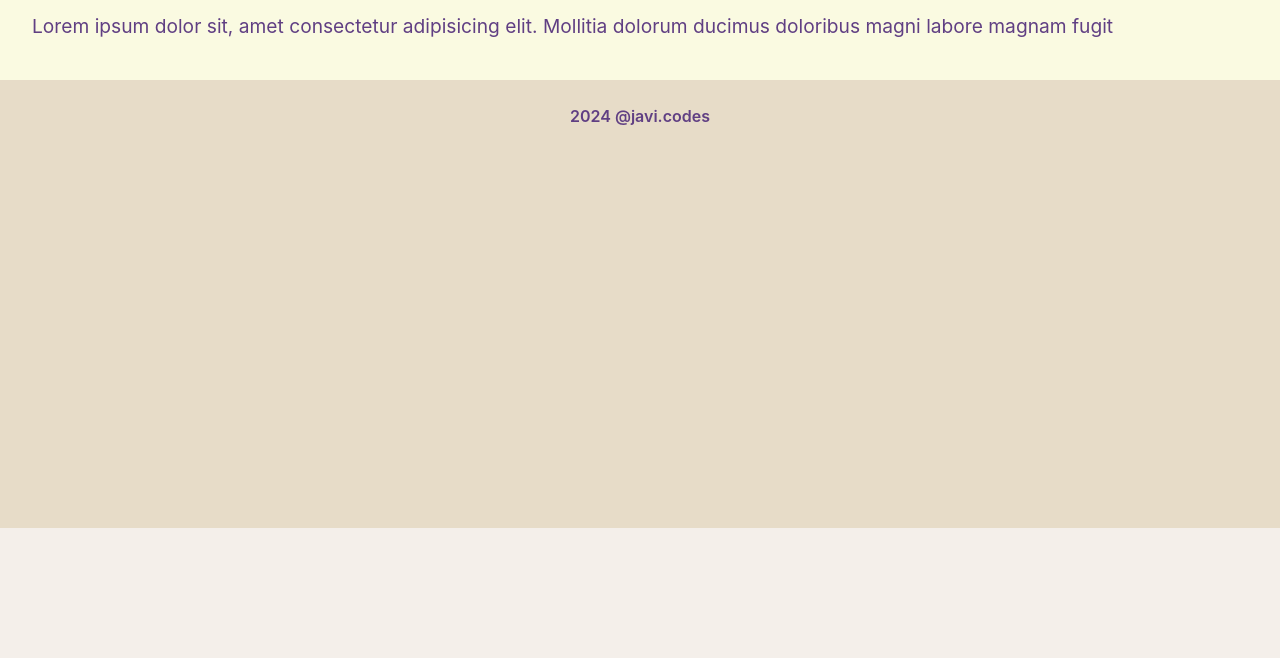
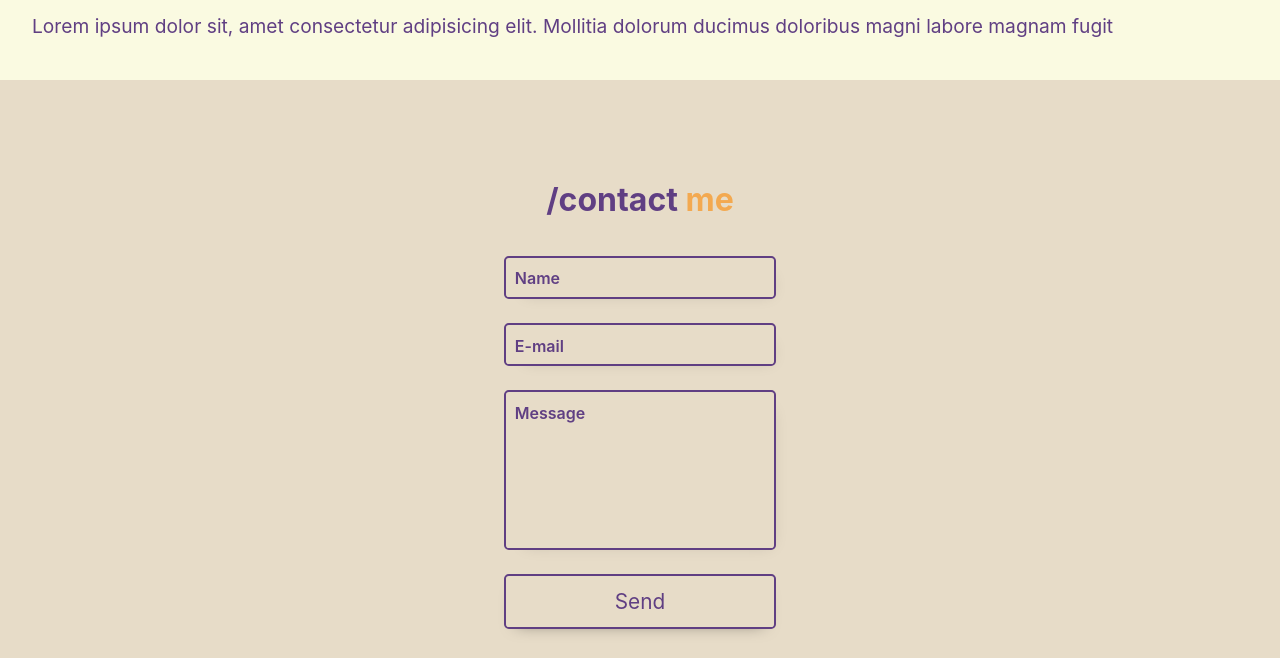
Before and after one commit to JaviVS7/portfolio-deploy, a website built with Vite: page index.html in a window 1280 px wide. Shown: the part 2127-2785 px from the top of the page. Before the commit the page ends 2655 px from the top, so only its background shows below. Built offline with nearby package versions, Linux system fonts and the light colour scheme.

Commit message:
add footer

```diff
--- a/index.html
+++ b/index.html
@@ -29,7 +29,7 @@
             <div class="nav__item-group">
               <a href="cv.html" class="nav__item nav__item-hide">curriculum</a>
               <a href="portfolio.html" class="nav__item nav__item-hide">portfolio</a>
-              <a href="contact.html" class="nav__item">contact</a>
+              <a href="#footer" class="nav__item">contact</a>
               <button id="switch" class="nav__switch-btn">
                 <i class="fa-solid fa-sun"></i>
                 <i class="fa-solid fa-moon"></i>
@@ -98,19 +98,57 @@
 
 
       <!-- FOOTER -->
-      <footer class="layout__footer">
+      <footer class="layout__footer" id="footer">
+        <header class="footer__contact-form">
+          <h2 class="form__title">
+            /contact <span class="title__color">me</span>
+          </h2>
+        </header>
+
+        <form class="contact__form">
+            <div class="form__group">
+              <input
+                type="text"
+                name="name"
+                class="form__input"
+                placeholder="Name"
+                required
+              />
+              <label for="name" class="form__label">Name</label>
+            </div>
+            <div class="form__group">
+              <input
+                type="email"
+                name="email"
+                class="form__input"
+                placeholder="E-mail"
+                required
+              />
+              <label for="email" class="form__label">E-mail</label>
+            </div>
+            <div class="form__group">
+              <textarea
+                name="message"
+                class="form__input form__input--textarea"
+                placeholder="Message"
+                required
+              ></textarea>
+              <label for="message" class="form__label">Message</label>
+            </div>
+            <input type="submit" value="Send" class="form__btn"/>
+          </form>
+
+        <div class="footer__social">
+          <nav class="menu__social">
+            <a href="#"><i class="social__icon fa-brands fa-linkedin"></i></a>
+            <a href="#"><i class="social__icon fa-brands fa-github"></i></a>
+            <a href="#"><i class="social__icon fa-brands fa-telegram"></i></a>
+          </nav>
+        </div>
+
         <div class="footer__copy-right">
           <span style="font-weight: 600;">2024 @javi.codes</span>
         </div>
-        <!-- <div class="footer__social">
-        <nav class="menu__social">
-          <a href="#"><i class="social__icon fa-brands fa-linkedin"></i></a>
-          <a href="#"><i class="social__icon fa-brands fa-github"></i></a>
-          <a href="#"><i class="social__icon fa-brands fa-telegram"></i></a>
-        </nav>
-
-          <a id="burguer-btn"><i class="social__icon fa fa-bars"></i></a>
-        </div> -->
       </footer>
 
       <!--MENU BAR-->
--- a/src/css/menu.scss
+++ b/src/css/menu.scss
@@ -10,7 +10,7 @@ $nav-color: #fafae1;
     // overflow: hidden;
     // background-image: linear-gradient(120deg, #f5e5b2 0%, #f3c9bb 100%);
     opacity: 1;
-    transition: 0.5s;
+    transition: 0.3s;
 
 
     // &.open {
--- a/style.scss
+++ b/style.scss
@@ -20,6 +20,8 @@ $text-dk-color: #F2EDD7;
 $link-color: #444;
 $span-color: #F3A950;
 $element__color: #d3d3d3;
+$selection-color: #EC8B5E;
+$selection-dk-color:#6ce2ff;
 
 $night-color: #00203f;
 $transparent-color: transparent;
@@ -124,21 +126,139 @@ body {
   }
 }
 
+// FOOTER
+
 .layout__footer {
   width: 100%;
-  height: 50vh;
+  height: 100vh;
   display: flex;
   flex-direction: column;
   align-items: center;
-  margin: 1.5rem 0;
-  // gap: 1.5rem;
-  // padding: 1rem;
+  justify-content: center;
+  gap: 2rem;
+  margin-top: 1rem;
+
+    .contact__form {
+      display: flex;
+      flex-direction: column;
+      gap: 1.5rem;
+      color: $text-color;
+      font-weight: 600;
+
+        body.dark & {
+          color: $text-dk-color;
+        }
+    }
+
+    .form__group{
+      position: relative;
+
+      .form__input {
+        width: 100%;
+        display: block;
+        border: 2px solid $text-color;
+        border-radius: 0.3rem;
+        padding: 0.6rem 0.6rem;
+        outline: none;
+        box-shadow: 0.5rem 0.5rem 1rem -0.8rem rgba(0, 0, 0, 0.15);
+        background-color: transparent;
+
+        &:focus {
+          border: 2px solid $selection-color;
+        }
+
+        &:focus ~ label,
+        &:not(:placeholder-shown) ~ label {
+          top: -1.1rem;
+          left: 0;
+          z-index: 1;
+          font-size: 0.8rem;
+          color: $selection-color;
+          opacity: 0.8;
+
+            body.dark &{
+              color: $selection-dk-color;
+            }
+        }
+
+        &::-webkit-input-placeholder {
+          color: transparent;
+        }
+        &::-moz-input-placeholder {
+          color: transparent;
+        }
+
+        body.dark & {
+          border: 2px solid $text-dk-color;
+          &:focus {
+            border: 2px solid $selection-dk-color;
+
+          }
+        }
+
+      }
+
+      .form__label {
+        position: absolute;
+        top: 0.65rem;
+        left: 0.65rem;
+        z-index: 1;
+        // color: $selection-color;
+        transition: all 300ms ease-in-out;
+        pointer-events: none;
+
+      }
+    }
+
+    .form__input--textarea {
+      resize: none;
+      width: 100%;
+      min-height: 20vh;
+    }
+
+    .form__btn {
+      width: 100%;
+      padding: 0.8rem;
+      font-size: 1.3rem;
+      /* font-weight: 600; */
+      background-color: transparent;
+      border: 2px solid $text-color;
+      border-radius: 0.3rem;
+      box-shadow: 0 0.5rem 1rem -0.8rem rgba(0, 0, 0, 0.5);
+      cursor: pointer;
+      transition: all 200ms ease-in-out;
+
+      &:hover {
+        background-color: $text-color;
+        color: white;
+      }
+
+      body.dark & {
+        border: 2px solid $text-dk-color;
+
+        &:hover {
+          background-color: $text-dk-color;
+          color: $text-color;
+        }
+
+      }
+    }
+
+    // SOCIAL BAR
+
+    .menu__social {
+      display: flex;
+      flex-direction: row;
+      gap: 4rem;
+      padding: 2rem 0;
+      font-size: 1.5rem;
+    }
 
   }
 
 
 .aside__item--active {
-  color: #EC8B5E;
+  color: $selection-color;
   font-weight: 600;
 
 }
```
